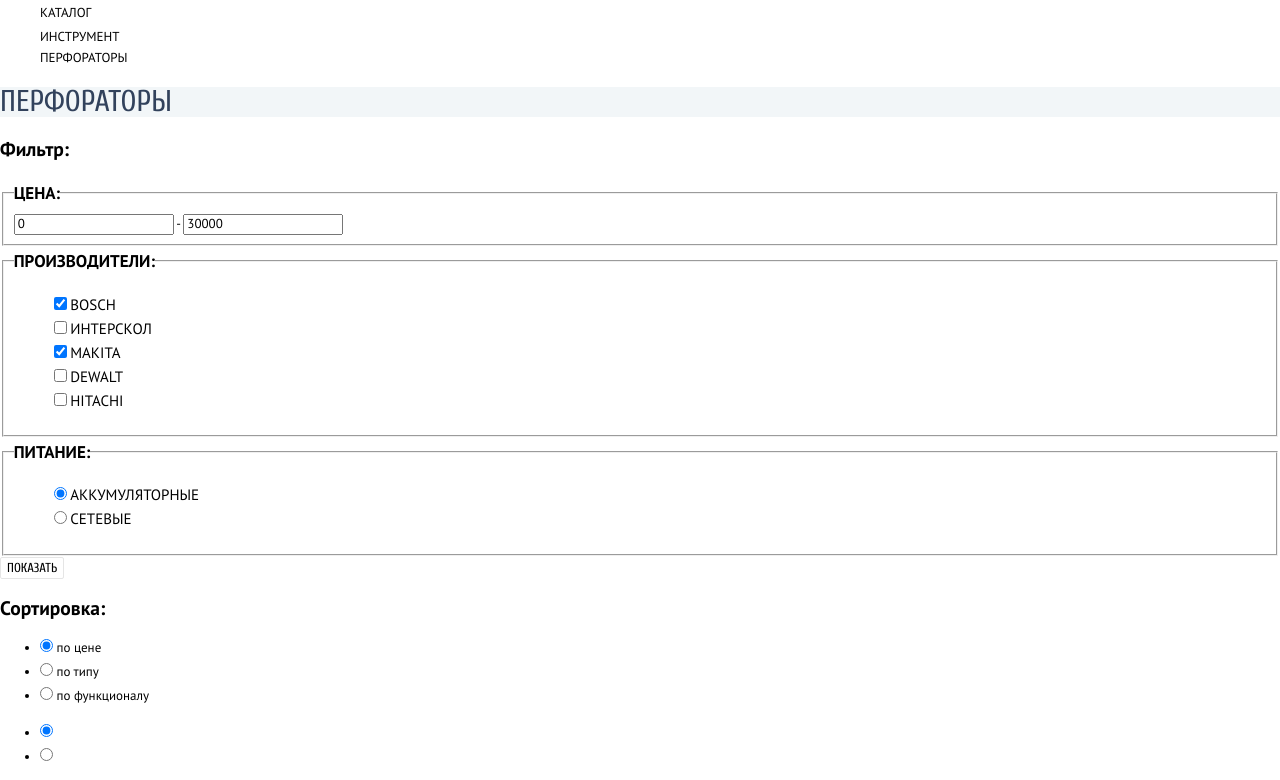
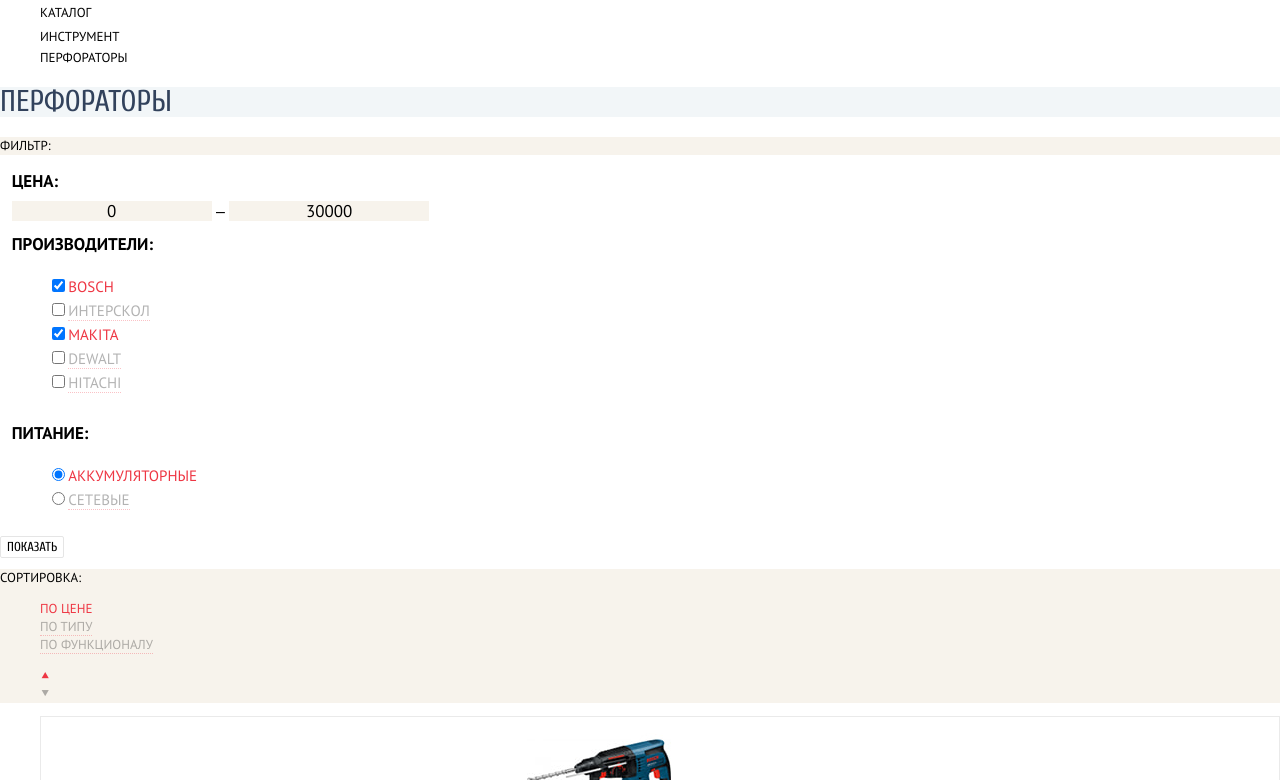
Before and after one commit to cybranker/66791-technomart-27, a website: page catalog.html in a window 1280 px wide. Shown: the part 642-1422 px from the top of the page. Drawn offline with Linux system fonts and the light colour scheme.

Commit message:
Добавляет базовую стилизацию для страницы каталога

```diff
--- a/catalog.html
+++ b/catalog.html
@@ -108,7 +108,7 @@
               <div class="price-controls">
                 <label class="visually-hidden" for="input-min-price">Минимальная цена:</label>
                 <input class="form-control" type="text" id="input-min-price" value="0" name="min-price" maxlength="6">
-                -
+                &ndash;
                 <label class="visually-hidden" for="input-max-price">Максимальная цена:</label>
                 <input class="form-control" type="text" id="input-max-price" value="30000" name="max-price" maxlength="6">
               </div>
@@ -173,14 +173,20 @@
                 <label for="sort-functionality">по функционалу</label>
               </li>
             </ul>
-            <ul>
+            <ul class="sort-price-list">
               <li class="filter-option">
                 <input type="radio" name="sort-price" value="expensive" id="sort-price-expensive" checked>
-                <label class="visually-hidden" for="sort-price-expensive"> От дорогих к дешевым</label>
+                <label for="sort-price-expensive">
+                  <span class="visually-hidden">От дорогих к дешевым</span>
+                  &#11205;
+                </label>
               </li>
               <li class="filter-option">
                 <input type="radio" name="sort-price" value="cheap" id="sort-price-cheap">
-                <label class="visually-hidden" for="sort-price-cheap"> От дешевых к дорогим</label>
+                <label for="sort-price-cheap">
+                  <span class="visually-hidden">От дешевых к дорогим</span>
+                  &#11206;
+                </label>
               </li>
             </ul>
           </section>
@@ -305,16 +311,16 @@
 
           <ul class="pagination-list">
             <li class="pagination-item pagination-item-current">
-              <a>1</a>
+              <a class="btn catalog-btn">1</a>
             </li>
             <li class="pagination-item">
-              <a href="blank.html">2</a>
+              <a class="btn catalog-btn" href="blank.html">2</a>
             </li>
             <li class="pagination-item">
-              <a href="blank.html">3</a>
+              <a class="btn catalog-btn" href="blank.html">3</a>
             </li>
             <li class="pagination-item">
-              <a href="blank.html">Следующая</a>
+              <a class="btn catalog-btn" href="blank.html">Следующая</a>
             </li>
           </ul>
         </section>
--- a/css/style.css
+++ b/css/style.css
@@ -77,6 +77,7 @@
   --special-lilac: #dc91d8;
   --special-lightgrey: #f9f5f0;
   --special-grey: #405069;
+  --special-grey-light: #f7f3ec;
 }
 
 .visually-hidden {
@@ -353,11 +354,11 @@
 }
 
 .special-offers-list h3 {
-  font-family: "Cuprum", "Arial", sans-serif;
   font-style: normal;
   font-weight: 700;
   font-size: 24px;
   line-height: 30px;
+  font-family: "Cuprum", "Arial", sans-serif;
   color: var(--basic-white);
 }
 
@@ -365,6 +366,7 @@
   font-size: 14px;
   line-height: 18px;
   color: var(--basic-white);
+
   background-color: rgba(255, 255, 255, 0.3);
 }
 
@@ -404,21 +406,21 @@
 }
 
 .slide-title {
-  font-family: "Cuprum", "Arial", sans-serif;
   font-style: normal;
   font-weight: 700;
-  text-transform: uppercase;
   font-size: 36px;
   line-height: 36px;
+  font-family: "Cuprum", "Arial", sans-serif;
   color: var(--basic-white);
+  text-transform: uppercase;
 }
 
 .slide-excerpt {
-  font-family: "Cuprum", "Arial", sans-serif;
   font-style: normal;
   font-weight: 400;
   font-size: 18px;
   line-height: 24px;
+  font-family: "Cuprum", "Arial", sans-serif;
   color: var(--basic-white);
 }
 
@@ -443,12 +445,13 @@
 }
 
 .services-btn {
-  font-family: "Cuprum", "Arial", sans-serif;
   font-style: normal;
   font-weight: 700;
   font-size: 21px;
   line-height: 30px;
+  font-family: "Cuprum", "Arial", sans-serif;
   color: var(--basic-white);
+
   background-color: var(--basic-blue);
   border: none;
   box-shadow: 0 1px 0 var(--basic-grey-extra-dark), inset 0 1px 0 var(--special-grey);
@@ -462,6 +465,7 @@
 
 .services-btn-current {
   color: var(--basic-blue);
+
   background-color: var(--basic-white);
   box-shadow: 0 1px 0 var(--basic-white);
 }
@@ -488,13 +492,13 @@
 }
 
 .subtitle {
-  font-family: "Cuprum", "Arial", sans-serif;
   font-style: normal;
   font-weight: 400;
   font-size: 30px;
   line-height: 30px;
+  font-family: "Cuprum", "Arial", sans-serif;
+  color: var(--basic-blue);
   text-transform: uppercase;
-  color: var(--basic-blue);
 }
 
 .transport-companies-list {
@@ -555,6 +559,37 @@
   background-color: var(--basic-blue-light);
 }
 
+.filters-title {
+  font-style: normal;
+  font-weight: 400;
+  font-size: 13px;
+  line-height: 18px;
+  color: var(--basic-black);
+  text-transform: uppercase;
+
+  background-color: var(--special-grey-light);
+}
+
+.filters fieldset {
+  border: none;
+}
+
+.price-controls {
+  font-size: 16px;
+  line-height: 18px;
+}
+
+.price-controls input[type="text"] {
+  font: inherit;
+  font-size: 17px;
+  line-height: 18px;
+  text-align: center;
+  color: var(--basic-black);
+
+  background-color: var(--special-grey-light);
+  border: none;
+}
+
 .filters legend {
   font-style: normal;
   font-weight: 700;
@@ -579,6 +614,57 @@
 .filter-input-checkbox:disabled + label,
 .filter-input-radio:disabled + label {
   opacity: 0.4;
+}
+
+.sorting {
+  font-size: 13px;
+  line-height: 18px;
+  text-transform: uppercase;
+
+  background-color: var(--special-grey-light);
+}
+
+.sorting ul {
+  list-style: none;
+}
+
+.sorting input {
+  display: none;
+}
+
+.filter-option label {
+  color: rgba(0, 0, 0, 0.3);
+
+  border-bottom: 1px dotted rgba(238, 54, 67, 0.3);
+}
+
+.filter-option label:hover,
+.filter-option label:focus {
+  color: var(--basic-black);
+
+  border-bottom: 1px solid var(--basic-red);
+}
+
+.filter-option label:active {
+  color: var(--basic-red);
+
+  border-bottom: none;
+}
+
+input:checked + label,
+input:checked + label:hover,
+input:checked + label:focus,
+input:checked + label:active {
+  color: var(--basic-red);
+
+  border: none;
+}
+
+.sort-price-list label,
+.sort-price-list label:hover,
+.sort-price-list label:focus,
+.sort-price-list label:active {
+  border: none;
 }
 
 .catalog-btn {
@@ -697,6 +783,21 @@
   background-color: var(--basic-red);
 }
 
+.pagination-list {
+  list-style: none;
+}
+
+.pagination-item-current .catalog-btn {
+  color: var(--basic-white);
+
+  background-color: var(--basic-red);
+  border-color: var(--basic-red);
+}
+
+.about-punchers {
+  background-color: var(--basic-grey-light);
+}
+
 .main-footer {
   font-style: normal;
   font-weight: 400;
```
